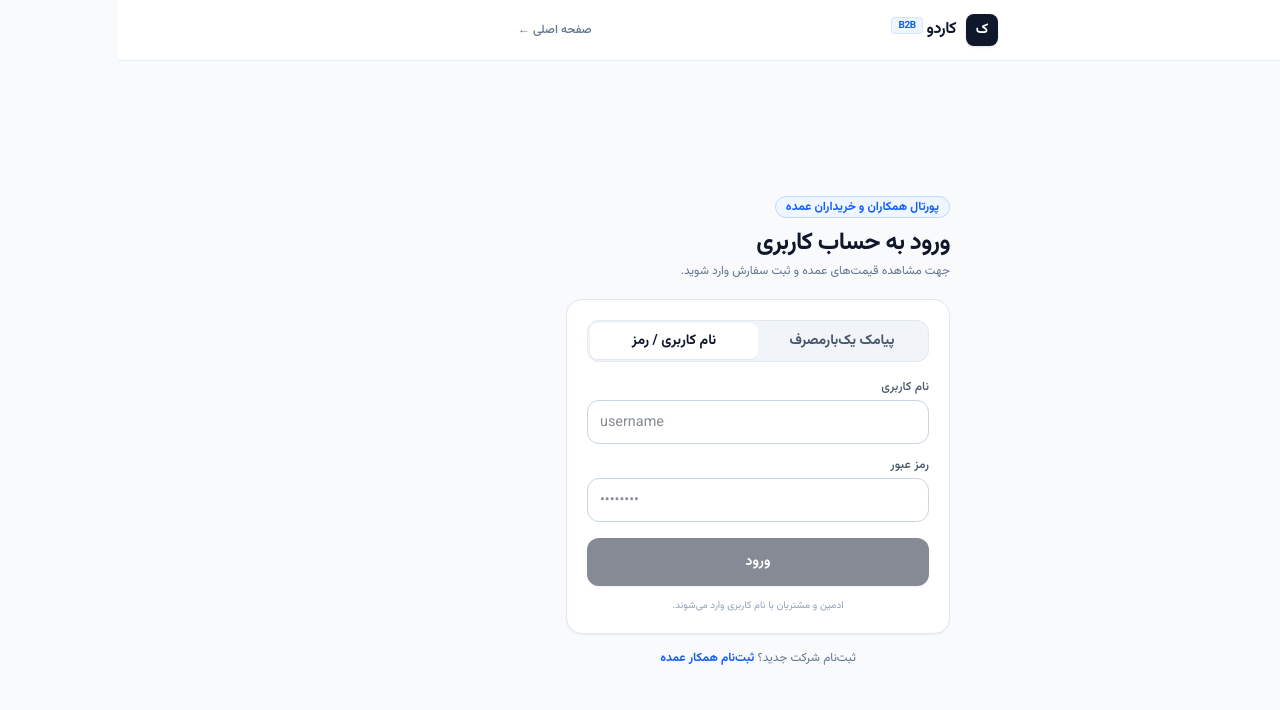
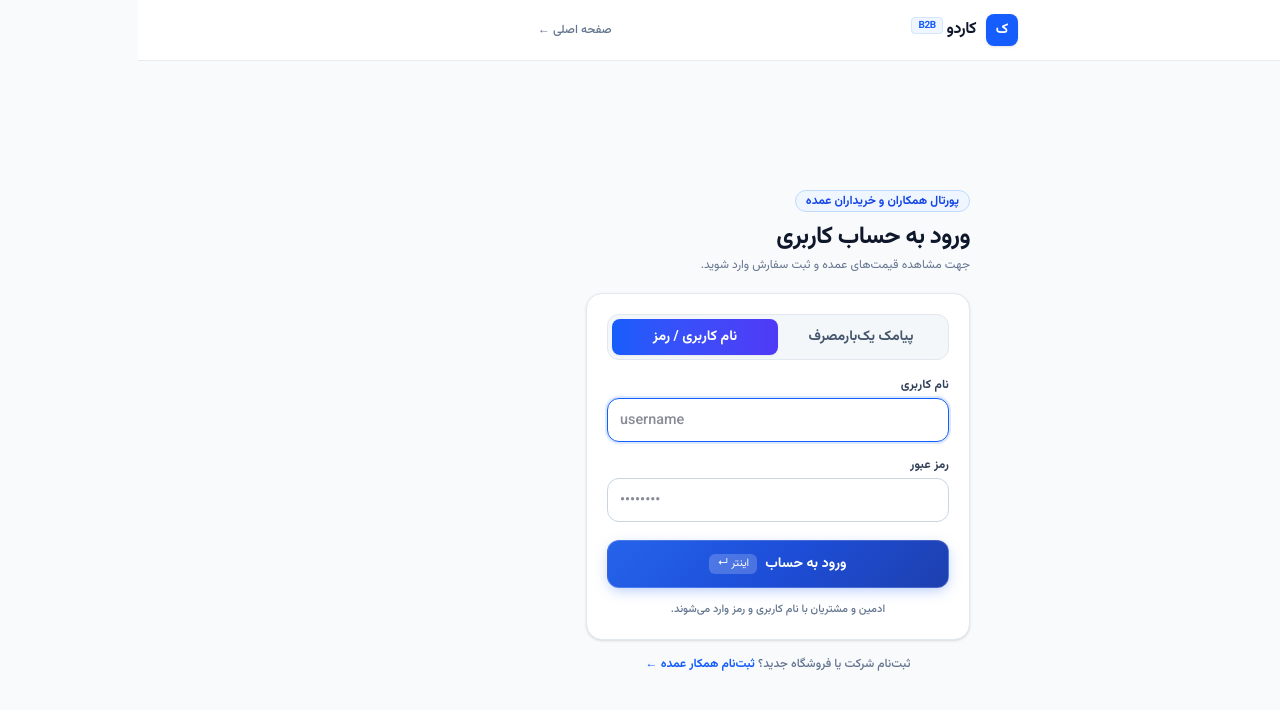
Before and after one commit to thejavadmansouri/warehouse-os, a Next.js app: page /login in a window 1280 px wide. Both pictures are taken after a click on the button "نام کاربری / رمز". Shown: the top 710 px of the page. Built offline with nearby package versions, Linux system fonts and the light colour scheme.

Commit message:
feat(auth-ui): enable Enter key submission on login/registration forms and enhance button vibrance with rich gradients

```diff
--- a/src/app/globals.css
+++ b/src/app/globals.css
@@ -97,93 +97,105 @@ body {
     align-items: center;
     justify-content: center;
     gap: 0.45rem;
-    border-radius: 6px;
-    padding: 0.55rem 1rem;
+    border-radius: 8px;
+    padding: 0.6rem 1.15rem;
     font-size: 0.88rem;
-    font-weight: 600;
+    font-weight: 700;
     border: 1px solid transparent;
-    transition: transform 0.08s ease, background 0.15s ease, border-color 0.15s ease, box-shadow 0.15s ease;
+    transition: transform 0.1s cubic-bezier(0.4, 0, 0.2, 1), background 0.15s ease, border-color 0.15s ease, box-shadow 0.15s ease;
     cursor: pointer;
     user-select: none;
+    line-height: 1.25;
   }
 
   .btn:active {
-    transform: scale(0.985);
+    transform: scale(0.975);
   }
 
   .btn:disabled {
-    opacity: 0.5;
+    opacity: 0.45;
     cursor: not-allowed;
+    filter: grayscale(20%);
+    box-shadow: none !important;
   }
 
   .btn-primary {
-    background: var(--ink);
+    background: linear-gradient(135deg, #2563eb 0%, #1d4ed8 60%, #1e40af 100%);
     color: #ffffff;
+    border: 1px solid rgba(255, 255, 255, 0.15);
+    box-shadow: 0 4px 14px -2px rgba(37, 99, 235, 0.35), 0 2px 4px -2px rgba(37, 99, 235, 0.2);
   }
 
   .btn-primary:hover:not(:disabled) {
-    background: #1e293b;
-    box-shadow: 0 2px 6px rgba(15, 23, 42, 0.15);
+    background: linear-gradient(135deg, #3b82f6 0%, #2563eb 60%, #1d4ed8 100%);
+    box-shadow: 0 6px 20px -2px rgba(37, 99, 235, 0.45), 0 3px 6px -2px rgba(37, 99, 235, 0.3);
+    transform: translateY(-1px);
   }
 
   .btn-brass {
     background: linear-gradient(135deg, #2563eb 0%, #1d4ed8 100%);
     color: #ffffff;
-    box-shadow: 0 3px 10px rgba(37, 99, 235, 0.25);
+    border: 1px solid rgba(255, 255, 255, 0.15);
+    box-shadow: 0 4px 14px -2px rgba(37, 99, 235, 0.35);
   }
 
   .btn-brass:hover:not(:disabled) {
-    background: linear-gradient(135deg, #1d4ed8 0%, #1e40af 100%);
-    box-shadow: 0 4px 14px rgba(37, 99, 235, 0.35);
+    background: linear-gradient(135deg, #3b82f6 0%, #2563eb 100%);
+    box-shadow: 0 6px 20px -2px rgba(37, 99, 235, 0.45);
     transform: translateY(-1px);
   }
 
   .btn-blue {
-    background: linear-gradient(135deg, #2563eb 0%, #1d4ed8 100%);
+    background: linear-gradient(135deg, #2563eb 0%, #1d4ed8 50%, #1e40af 100%);
     color: #ffffff;
-    box-shadow: 0 3px 10px rgba(37, 99, 235, 0.25);
+    border: 1px solid rgba(255, 255, 255, 0.18);
+    box-shadow: 0 4px 14px -2px rgba(37, 99, 235, 0.35);
   }
 
   .btn-blue:hover:not(:disabled) {
-    background: linear-gradient(135deg, #1d4ed8 0%, #1e40af 100%);
-    box-shadow: 0 4px 14px rgba(37, 99, 235, 0.35);
+    background: linear-gradient(135deg, #3b82f6 0%, #2563eb 50%, #1d4ed8 100%);
+    box-shadow: 0 6px 20px -2px rgba(37, 99, 235, 0.45);
     transform: translateY(-1px);
   }
 
   .btn-orange {
-    background: linear-gradient(135deg, #f97316 0%, #ea580c 100%);
+    background: linear-gradient(135deg, #f97316 0%, #ea580c 50%, #c2410c 100%);
     color: #ffffff;
-    box-shadow: 0 3px 10px rgba(234, 88, 12, 0.25);
+    border: 1px solid rgba(255, 255, 255, 0.18);
+    box-shadow: 0 4px 14px -2px rgba(234, 88, 12, 0.35);
   }
 
   .btn-orange:hover:not(:disabled) {
-    background: linear-gradient(135deg, #ea580c 0%, #c2410c 100%);
-    box-shadow: 0 4px 14px rgba(234, 88, 12, 0.35);
+    background: linear-gradient(135deg, #fb923c 0%, #f97316 50%, #ea580c 100%);
+    box-shadow: 0 6px 20px -2px rgba(234, 88, 12, 0.45);
     transform: translateY(-1px);
   }
 
   .btn-emerald {
-    background: linear-gradient(135deg, #10b981 0%, #059669 100%);
+    background: linear-gradient(135deg, #10b981 0%, #059669 50%, #047857 100%);
     color: #ffffff;
-    box-shadow: 0 3px 10px rgba(5, 150, 105, 0.25);
+    border: 1px solid rgba(255, 255, 255, 0.18);
+    box-shadow: 0 4px 14px -2px rgba(5, 150, 105, 0.35);
   }
 
   .btn-emerald:hover:not(:disabled) {
-    background: linear-gradient(135deg, #059669 0%, #047857 100%);
-    box-shadow: 0 4px 14px rgba(5, 150, 105, 0.35);
+    background: linear-gradient(135deg, #34d399 0%, #10b981 50%, #059669 100%);
+    box-shadow: 0 6px 20px -2px rgba(5, 150, 105, 0.45);
     transform: translateY(-1px);
   }
 
   .btn-ghost {
     background: #ffffff;
-    border-color: var(--rule-strong);
-    color: var(--ink);
+    border-color: #cbd5e1;
+    color: #1e293b;
+    box-shadow: 0 1px 2px 0 rgba(0, 0, 0, 0.05);
   }
 
   .btn-ghost:hover:not(:disabled) {
-    background: var(--brass-soft);
-    border-color: var(--brass);
-    color: var(--brass);
+    background: #f8fafc;
+    border-color: #94a3b8;
+    color: #0f172a;
+    transform: translateY(-1px);
   }
 
   .btn-quiet {
--- a/src/app/login/page.tsx
+++ b/src/app/login/page.tsx
@@ -1,6 +1,6 @@
 "use client";
 
-import { Suspense, useState } from "react";
+import { Suspense, useState, useRef, useEffect } from "react";
 import { useRouter, useSearchParams } from "next/navigation";
 import Link from "next/link";
 
@@ -35,6 +35,27 @@ function LoginForm() {
 
   const [username, setUsername] = useState("");
   const [password, setPassword] = useState("");
+
+  const phoneInputRef = useRef<HTMLInputElement>(null);
+  const codeInputRef = useRef<HTMLInputElement>(null);
+  const usernameInputRef = useRef<HTMLInputElement>(null);
+  const passwordInputRef = useRef<HTMLInputElement>(null);
+
+  useEffect(() => {
+    if (mode === "phone") {
+      if (step === "code") {
+        codeInputRef.current?.focus();
+      } else {
+        phoneInputRef.current?.focus();
+      }
+    } else {
+      if (!username) {
+        usernameInputRef.current?.focus();
+      } else if (!password) {
+        passwordInputRef.current?.focus();
+      }
+    }
+  }, [mode, step]);
 
   async function post(url: string, body: unknown) {
     setBusy(true);
@@ -102,12 +123,41 @@ function LoginForm() {
     }
   }
 
+  function handlePhoneSubmit(e: React.FormEvent) {
+    e.preventDefault();
+    if (!busy && phone.trim().length >= 10) {
+      requestOtp();
+    }
+  }
+
+  function handleCodeSubmit(e: React.FormEvent) {
+    e.preventDefault();
+    if (!busy && code.trim().length === 6) {
+      verifyOtp();
+    }
+  }
+
+  function handlePasswordSubmit(e: React.FormEvent) {
+    e.preventDefault();
+    if (!username.trim()) {
+      usernameInputRef.current?.focus();
+      return;
+    }
+    if (!password) {
+      passwordInputRef.current?.focus();
+      return;
+    }
+    if (!busy) {
+      loginPassword();
+    }
+  }
+
   return (
     <main className="min-h-dvh flex flex-col bg-slate-50 text-slate-900">
       <header className="border-b border-slate-200/80 bg-white/95 backdrop-blur-md">
         <div className="mx-auto w-full max-w-lg px-4 h-14 sm:h-15 flex items-center justify-between">
           <Link href="/" className="flex items-center gap-2.5">
-            <span className="size-8 grid place-items-center bg-slate-900 text-white text-sm font-bold rounded-lg shadow-sm">
+            <span className="size-8 grid place-items-center bg-blue-600 text-white text-sm font-bold rounded-lg shadow-sm">
               ک
             </span>
             <span className="font-extrabold tracking-tight text-base text-slate-900">
@@ -123,23 +173,23 @@ function LoginForm() {
       <div className="flex-1 grid place-items-center px-4 py-8">
         <div className="w-full max-w-sm">
           <div className="mb-5 text-center sm:text-start">
-            <span className="text-xs font-bold text-blue-600 bg-blue-50 border border-blue-200 px-2.5 py-0.5 rounded-full inline-block">
+            <span className="text-xs font-bold text-blue-700 bg-blue-50 border border-blue-200 px-2.5 py-0.5 rounded-full inline-block">
               پورتال همکاران و خریداران عمده
             </span>
-            <h1 className="text-xl sm:text-2xl font-extrabold tracking-tight text-slate-900 mt-2">ورود به حساب کاربری</h1>
+            <h1 className="text-xl sm:text-2xl font-black tracking-tight text-slate-900 mt-2">ورود به حساب کاربری</h1>
             <p className="text-xs text-slate-500 mt-1">
               جهت مشاهده قیمت‌های عمده و ثبت سفارش وارد شوید.
             </p>
           </div>
 
-          <div className="card p-5 bg-white border border-slate-200 rounded-2xl shadow-xs">
-            <div className="grid grid-cols-2 border border-slate-200 rounded-xl overflow-hidden text-xs sm:text-sm font-bold p-0.5 bg-slate-100">
+          <div className="card p-5 bg-white border border-slate-200 rounded-2xl shadow-sm">
+            <div className="grid grid-cols-2 border border-slate-200 rounded-xl overflow-hidden text-xs sm:text-sm font-bold p-1 bg-slate-100/80 mb-4">
               <button
                 type="button"
                 onClick={() => setMode("phone")}
-                className={`py-2 rounded-lg transition-all ${
+                className={`py-2 rounded-lg transition-all font-bold ${
                   mode === "phone"
-                    ? "bg-white text-slate-900 shadow-2xs"
+                    ? "bg-gradient-to-r from-blue-600 to-indigo-600 text-white shadow-xs"
                     : "text-slate-600 hover:text-slate-900"
                 }`}
               >
@@ -148,9 +198,9 @@ function LoginForm() {
               <button
                 type="button"
                 onClick={() => setMode("password")}
-                className={`py-2 rounded-lg transition-all ${
+                className={`py-2 rounded-lg transition-all font-bold ${
                   mode === "password"
-                    ? "bg-white text-slate-900 shadow-2xs"
+                    ? "bg-gradient-to-r from-blue-600 to-indigo-600 text-white shadow-xs"
                     : "text-slate-600 hover:text-slate-900"
                 }`}
               >
@@ -159,121 +209,161 @@ function LoginForm() {
             </div>
 
             {error && (
-              <p className="mt-3 rounded-lg border border-rose-200 bg-rose-50 px-3.5 py-2.5 text-xs text-rose-700">
+              <p className="mb-3 rounded-lg border border-rose-200 bg-rose-50 px-3.5 py-2.5 text-xs text-rose-700 font-medium">
                 {error}
               </p>
             )}
 
-            <div className="mt-4 flex flex-col gap-3">
+            <div>
               {mode === "phone" ? (
                 step === "phone" ? (
-                  <>
+                  <form onSubmit={handlePhoneSubmit} className="flex flex-col gap-3.5">
                     <label className="block">
-                      <span className="label block mb-1">شماره تلفن همراه</span>
+                      <span className="label block mb-1 font-bold text-slate-700">شماره تلفن همراه</span>
                       <input
+                        ref={phoneInputRef}
                         dir="ltr"
                         inputMode="tel"
                         autoComplete="tel"
                         placeholder="0912 345 6789"
                         value={phone}
                         onChange={(e) => setPhone(e.target.value)}
-                        className="input text-center text-lg tracking-widest nums h-12 border-slate-300 rounded-xl"
+                        className="input text-center text-lg tracking-widest nums h-12 border-slate-300 rounded-xl font-bold focus:border-blue-600 focus:ring-2 focus:ring-blue-100"
                       />
                     </label>
                     <button
-                      onClick={requestOtp}
-                      disabled={busy || phone.length < 10}
-                      className="w-full h-12 rounded-xl text-sm font-bold bg-slate-900 hover:bg-slate-800 active:scale-98 text-white shadow-sm transition-all flex items-center justify-center gap-1.5 disabled:opacity-50"
+                      type="submit"
+                      disabled={busy || phone.trim().length < 10}
+                      className="w-full h-12 rounded-xl text-sm font-black btn-blue active:scale-98 transition-all flex items-center justify-center gap-2"
                     >
-                      {busy ? "در حال ارسال…" : "دریافت کد تأیید"}
+                      {busy ? (
+                        "در حال ارسال…"
+                      ) : (
+                        <>
+                          <span>دریافت کد تأیید</span>
+                          <span className="text-[11px] font-normal px-2 py-0.5 rounded-md bg-white/20">اینتر ↵</span>
+                        </>
+                      )}
                     </button>
-                  </>
+                  </form>
                 ) : (
-                  <>
-                    {info && <p className="text-[11px] text-slate-500 leading-relaxed">{info}</p>}
+                  <form onSubmit={handleCodeSubmit} className="flex flex-col gap-3.5">
+                    {info && <p className="text-[11px] text-slate-500 leading-relaxed font-medium">{info}</p>}
                     {devCode && (
-                      <p
-                        dir="ltr"
-                        className="rounded-xl border border-blue-200 bg-blue-50 px-3 py-2 text-center text-xl font-bold tracking-[0.3em] text-blue-700 nums"
+                      <button
+                        type="button"
+                        onClick={() => setCode(devCode)}
+                        title="کلیک برای درج خودکار کد تست"
+                        className="w-full text-center rounded-xl border border-blue-200 bg-blue-50/80 hover:bg-blue-100/80 p-2.5 transition-colors cursor-pointer group"
                       >
-                        {devCode}
-                      </p>
+                        <span className="block text-[10px] text-blue-600 font-bold mb-0.5">کد آزمایشی (کلیک جهت درج خودکار):</span>
+                        <span
+                          dir="ltr"
+                          className="text-2xl font-black tracking-[0.3em] text-blue-700 nums group-hover:scale-105 inline-block transition-transform"
+                        >
+                          {devCode}
+                        </span>
+                      </button>
                     )}
                     <label className="block">
-                      <span className="label block mb-1">کد ۶ رقمی</span>
+                      <span className="label block mb-1 font-bold text-slate-700">کد ۶ رقمی تأیید</span>
                       <input
+                        ref={codeInputRef}
                         dir="ltr"
                         inputMode="numeric"
                         maxLength={6}
                         placeholder="- - - - - -"
                         value={code}
                         onChange={(e) => setCode(e.target.value.replace(/\D/g, ""))}
-                        className="input text-center text-2xl tracking-[0.4em] nums h-12 border-slate-300 rounded-xl"
+                        className="input text-center text-2xl tracking-[0.4em] nums h-12 border-slate-300 rounded-xl font-bold focus:border-blue-600 focus:ring-2 focus:ring-blue-100"
                       />
                     </label>
                     <button
-                      onClick={verifyOtp}
-                      disabled={busy || code.length !== 6}
-                      className="w-full h-12 rounded-xl text-sm font-bold bg-slate-900 hover:bg-slate-800 active:scale-98 text-white shadow-sm transition-all flex items-center justify-center gap-1.5 disabled:opacity-50"
+                      type="submit"
+                      disabled={busy || code.trim().length !== 6}
+                      className="w-full h-12 rounded-xl text-sm font-black btn-emerald active:scale-98 transition-all flex items-center justify-center gap-2"
                     >
-                      {busy ? "در حال بررسی…" : "ورود"}
+                      {busy ? (
+                        "در حال بررسی…"
+                      ) : (
+                        <>
+                          <span>ورود به سامانه</span>
+                          <span className="text-[11px] font-normal px-2 py-0.5 rounded-md bg-white/20">اینتر ↵</span>
+                        </>
+                      )}
                     </button>
                     <button
+                      type="button"
                       onClick={() => {
                         setStep("phone");
                         setDevCode(null);
                         setInfo(null);
                       }}
-                      className="text-xs text-slate-500 underline underline-offset-4 self-center"
+                      className="text-xs text-slate-500 hover:text-blue-600 underline underline-offset-4 self-center py-1 font-medium transition-colors"
                     >
                       تغییر شماره / ارسال دوباره
                     </button>
-                  </>
+                  </form>
                 )
               ) : (
-                <>
+                <form onSubmit={handlePasswordSubmit} className="flex flex-col gap-3.5">
                   <label className="block">
-                    <span className="label block mb-1">نام کاربری</span>
+                    <span className="label block mb-1 font-bold text-slate-700">نام کاربری</span>
                     <input
+                      ref={usernameInputRef}
                       dir="ltr"
                       autoComplete="username"
                       placeholder="username"
                       value={username}
                       onChange={(e) => setUsername(e.target.value)}
-                      className="input h-11 border-slate-300 rounded-xl"
+                      onKeyDown={(e) => {
+                        if (e.key === "Enter" && !password) {
+                          e.preventDefault();
+                          passwordInputRef.current?.focus();
+                        }
+                      }}
+                      className="input h-11 border-slate-300 rounded-xl font-medium focus:border-blue-600 focus:ring-2 focus:ring-blue-100"
                     />
                   </label>
                   <label className="block">
-                    <span className="label block mb-1">رمز عبور</span>
+                    <span className="label block mb-1 font-bold text-slate-700">رمز عبور</span>
                     <input
+                      ref={passwordInputRef}
                       dir="ltr"
                       type="password"
                       autoComplete="current-password"
                       placeholder="••••••••"
                       value={password}
                       onChange={(e) => setPassword(e.target.value)}
-                      className="input h-11 border-slate-300 rounded-xl"
+                      className="input h-11 border-slate-300 rounded-xl font-medium focus:border-blue-600 focus:ring-2 focus:ring-blue-100"
                     />
                   </label>
                   <button
-                    onClick={loginPassword}
-                    disabled={busy || !username || !password}
-                    className="w-full h-12 rounded-xl text-sm font-bold bg-slate-900 hover:bg-slate-800 active:scale-98 text-white shadow-sm transition-all flex items-center justify-center gap-1.5 disabled:opacity-50 mt-1"
+                    type="submit"
+                    disabled={busy || !username.trim() || !password}
+                    className="w-full h-12 rounded-xl text-sm font-black btn-blue active:scale-98 transition-all flex items-center justify-center gap-2 mt-1"
                   >
-                    {busy ? "در حال بررسی…" : "ورود"}
+                    {busy ? (
+                      "در حال بررسی…"
+                    ) : (
+                      <>
+                        <span>ورود به حساب</span>
+                        <span className="text-[11px] font-normal px-2 py-0.5 rounded-md bg-white/20">اینتر ↵</span>
+                      </>
+                    )}
                   </button>
-                  <p className="text-[10px] text-slate-400 text-center">
-                    ادمین و مشتریان با نام کاربری وارد می‌شوند.
+                  <p className="text-[11px] text-slate-500 text-center font-medium">
+                    ادمین و مشتریان با نام کاربری و رمز وارد می‌شوند.
                   </p>
-                </>
+                </form>
               )}
             </div>
           </div>
 
-          <p className="mt-4 text-center text-xs text-slate-500">
-            ثبت‌نام شرکت جدید؟{" "}
-            <Link href="/register" className="text-blue-600 font-bold hover:underline">
-              ثبت‌نام همکار عمده
+          <p className="mt-4 text-center text-xs text-slate-500 font-medium">
+            ثبت‌نام شرکت یا فروشگاه جدید؟{" "}
+            <Link href="/register" className="text-blue-600 font-extrabold hover:text-blue-700 hover:underline">
+              ثبت‌نام همکار عمده ←
             </Link>
           </p>
         </div>
--- a/src/app/register/page.tsx
+++ b/src/app/register/page.tsx
@@ -70,7 +70,7 @@ export default function RegisterPage() {
             </div>
             <Link
               href="/login"
-              className="w-full h-12 rounded-xl text-sm font-bold bg-slate-900 hover:bg-slate-800 text-white shadow-sm flex items-center justify-center transition-all"
+              className="w-full h-12 rounded-xl text-sm font-black btn-blue active:scale-98 flex items-center justify-center transition-all"
             >
               ورود به حساب کاربری
             </Link>
@@ -96,9 +96,17 @@ export default function RegisterPage() {
             </p>
           </div>
 
-          <div className="card p-5 sm:p-6 bg-white border border-slate-200 rounded-2xl shadow-xs flex flex-col gap-3">
+          <form
+            onSubmit={(e) => {
+              e.preventDefault();
+              if (!busy && form.companyName && form.contactName && form.phone) {
+                submit();
+              }
+            }}
+            className="card p-5 sm:p-6 bg-white border border-slate-200 rounded-2xl shadow-sm flex flex-col gap-3.5"
+          >
             {error && (
-              <p className="rounded-lg border border-rose-200 bg-rose-50 px-3.5 py-2.5 text-xs text-rose-700">
+              <p className="rounded-lg border border-rose-200 bg-rose-50 px-3.5 py-2.5 text-xs text-rose-700 font-medium">
                 {error}
               </p>
             )}
@@ -110,13 +118,20 @@ export default function RegisterPage() {
             <Field label="شهر و نشانی فروشگاه (اختیاری)" value={form.address} onChange={set("address")} placeholder="کرمان، خیابان شریعتی، …" />
 
             <button
-              onClick={submit}
+              type="submit"
               disabled={busy || !form.companyName || !form.contactName || !form.phone}
-              className="w-full h-12 rounded-xl text-sm font-bold bg-blue-600 hover:bg-blue-700 active:scale-98 text-white shadow-sm transition-all flex items-center justify-center gap-1.5 disabled:opacity-50 mt-1"
+              className="w-full h-12 rounded-xl text-sm font-black btn-blue active:scale-98 transition-all flex items-center justify-center gap-2 mt-1"
             >
-              {busy ? "در حال ثبت اطلاعات…" : "ثبت‌نام و افتتاح حساب"}
+              {busy ? (
+                "در حال ثبت اطلاعات…"
+              ) : (
+                <>
+                  <span>ثبت‌نام و افتتاح حساب</span>
+                  <span className="text-[11px] font-normal px-2 py-0.5 rounded-md bg-white/20">اینتر ↵</span>
+                </>
+              )}
             </button>
-          </div>
+          </form>
 
           <p className="mt-4 text-center text-xs text-slate-500">
             قبلاً حساب ساخته‌اید؟{" "}
```
Also changed, not shown: src/app/catalog/catalog-browser.tsx (+4 -4 lines), src/app/catalog/quick-buy-sheet.tsx (+6 -6 lines).
